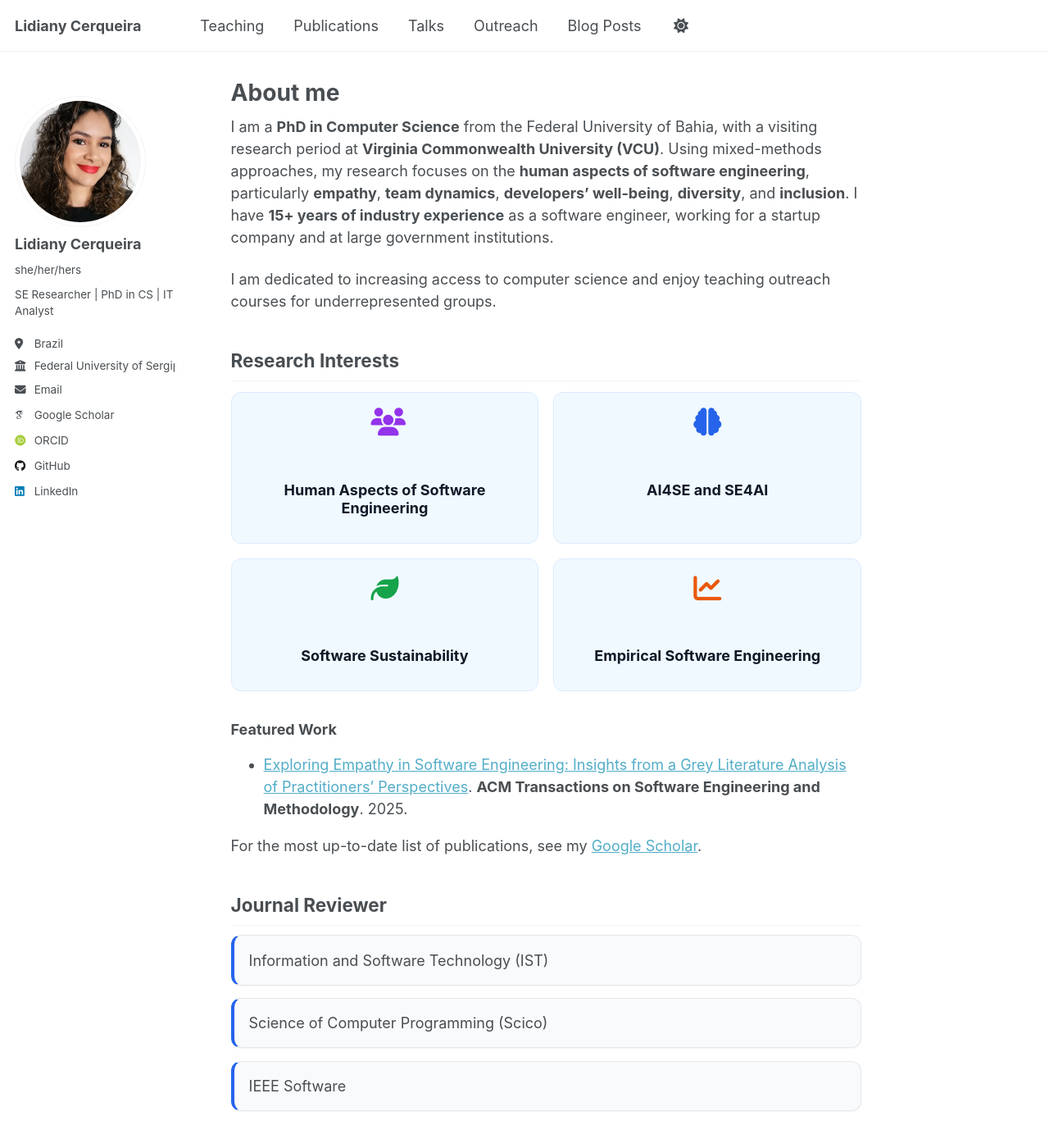
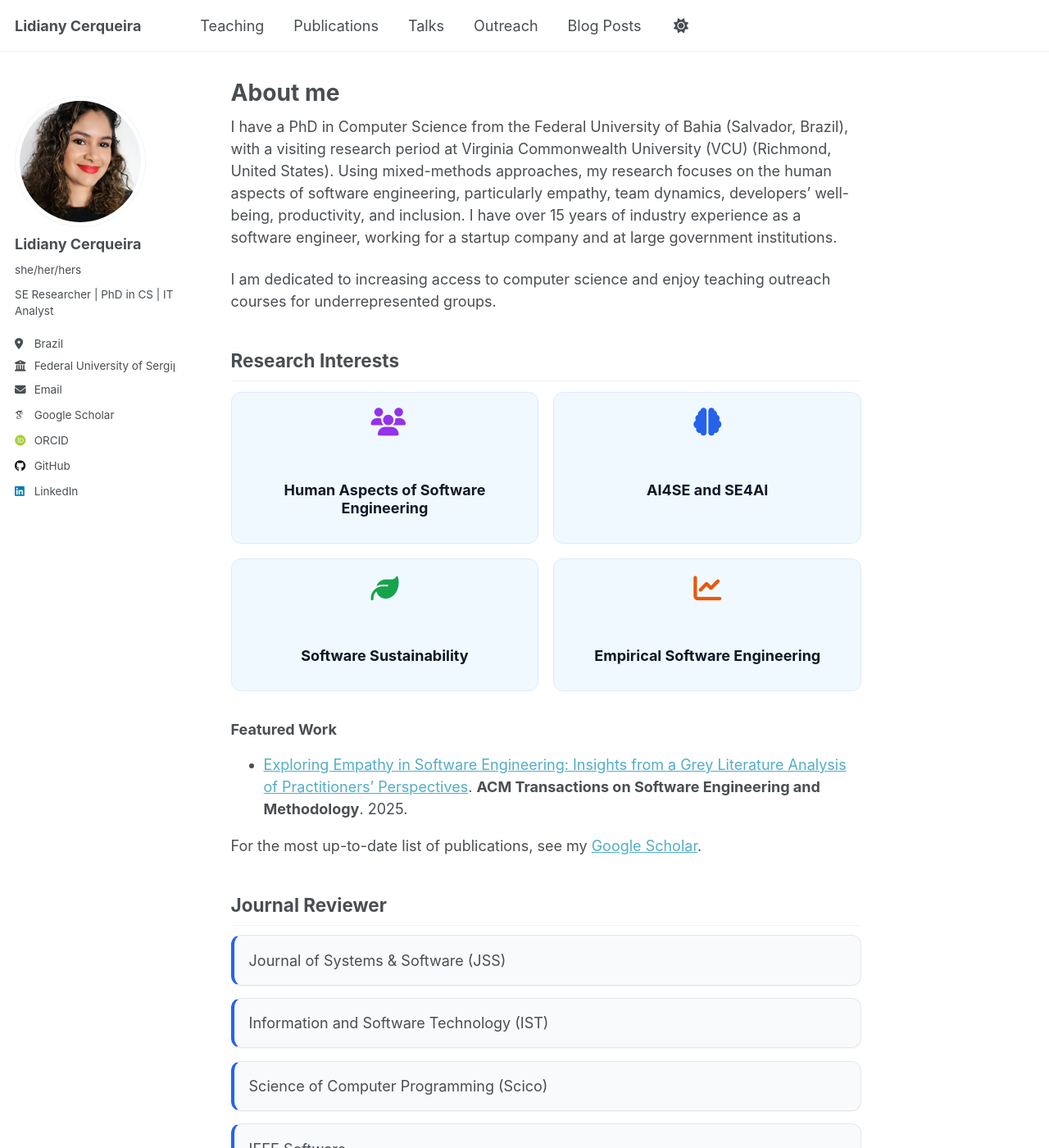
Before and after one commit to lidianycs/lidianycs.github.io, a Jekyll site: the page built from _pages/about.md, in a window 1280 px wide and 1400 px high. Shown: the whole window at 82% size. Built offline with Jekyll 4.4.1, drawn with Linux system fonts in a browser that asks for light colours; some web fonts are replaced.

Commit message:
Update about.md

```diff
--- a/_pages/about.md
+++ b/_pages/about.md
@@ -8,7 +8,7 @@ redirect_from:
   - /about.html
 ---
 
-I am a **PhD in Computer Science** from the Federal University of Bahia, with a visiting research period at **Virginia Commonwealth University (VCU)**. Using mixed-methods approaches, my research focuses on the **human aspects of software engineering**, particularly **empathy**, **team dynamics**, **developers' well-being**, **diversity**, and **inclusion**. I have **15+ years of industry experience** as a software engineer, working for a startup company and at large government institutions.
+I have a PhD in Computer Science from the Federal University of Bahia (Salvador, Brazil), with a visiting research period at Virginia Commonwealth University (VCU) (Richmond, United States). Using mixed-methods approaches, my research focuses on the human aspects of software engineering, particularly empathy, team dynamics, developers' well-being, productivity, and inclusion. I have over 15 years of industry experience as a software engineer, working for a startup company and at large government institutions.
 
 I am dedicated to increasing access to computer science and enjoy teaching outreach courses for underrepresented groups.
 
@@ -45,6 +45,10 @@ For the most up-to-date list of publications, see my [Google Scholar](https://sc
 
 <div class="reviewer-list">
 
+<div class="reviewer-card">
+    <span>Journal of Systems & Software (JSS)</span>
+  </div>
+
   <div class="reviewer-card">
     <span>Information and Software Technology (IST)</span>
   </div>
```
